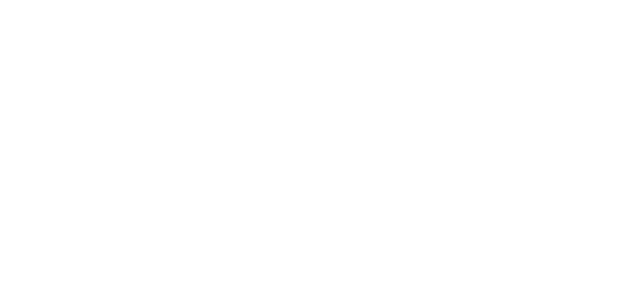
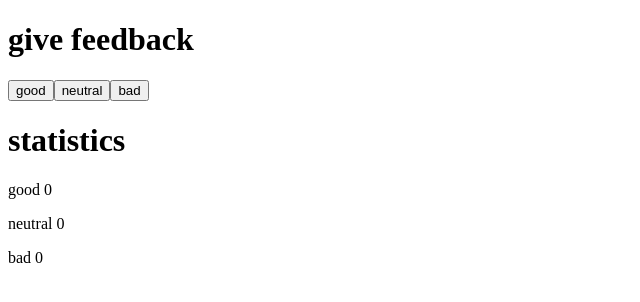
Before and after one commit to iuhmirza/fso-part1, a React (Create React App) app in the folder unicafe/: page / in a window 1280 px wide. Shown: the top 302 px of the page, without its empty margins (0-640 px from the left). Built offline with nearby package versions, Linux system fonts and the light colour scheme.

Commit message:
Create vote handling system

```diff
--- a/unicafe/src/App.js
+++ b/unicafe/src/App.js
@@ -1,5 +1,33 @@
+import {useState} from 'react'
 
-function App() {
+const Header = ({text}) => <h1>{text}</h1>
+
+const Button = ({text, handleVote}) => <button onClick={handleVote}>{text}</button>
+
+
+const Results = ({text, votes}) => <p>{text} {votes}</p>
+
+const App = () => {
+  const [good, setGood] = useState(0)
+  const [neutral, setNeutral] = useState(0)
+  const [bad, setBad] = useState(0)
+
+  return (
+    <div>
+      <Header text={'give feedback'}/>
+
+      <Button text={'good'} handleVote={() => setGood(good + 1)}/>
+      <Button text={'neutral'} handleVote={() => setNeutral(neutral + 1)}/>
+      <Button text={'bad'} handleVote={() => setBad(bad + 1)}/>
+
+      <Header text={'statistics'}/>
+
+      <Results text={'good'} votes={good}  />
+      <Results text={'neutral'} votes={neutral}/>
+      <Results text={'bad'} votes={bad} />
+    </div>
+
+  )
 }
 
 export default App
```
